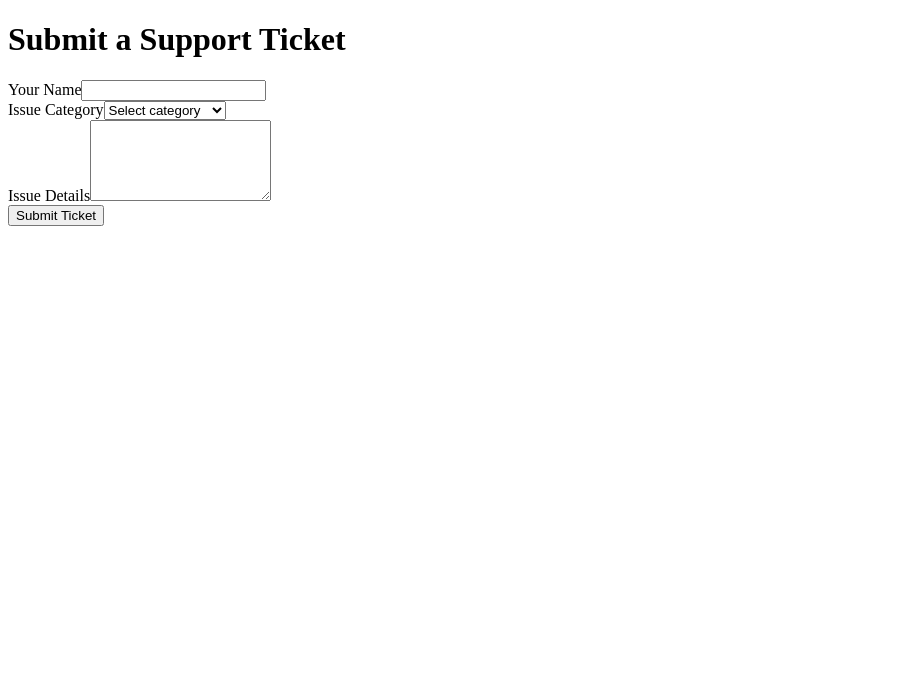
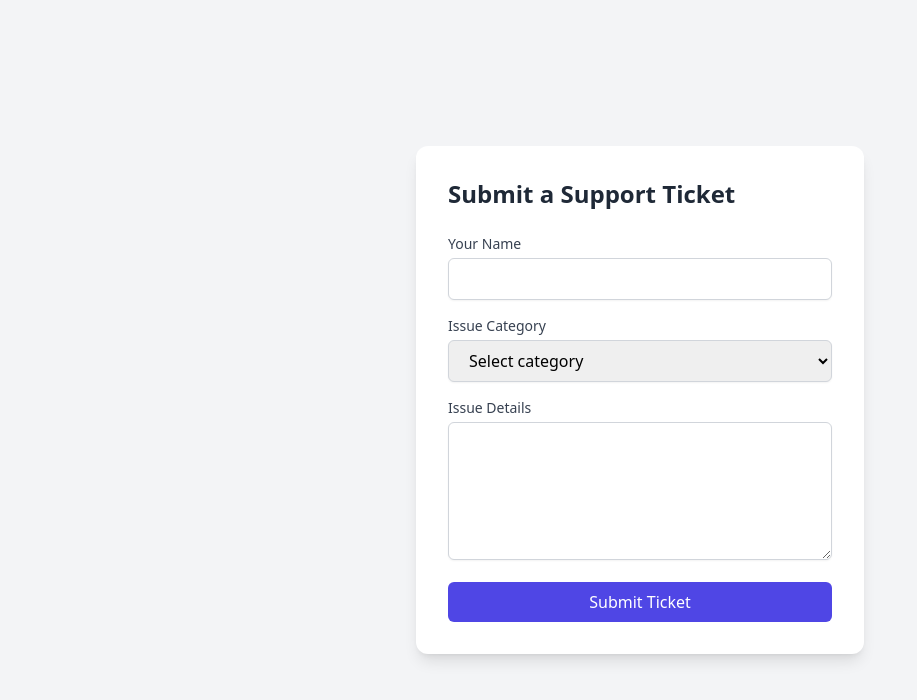
Before and after one commit to Darkfire712/ticket-form, a Next.js app: page / in a window 1280 px wide. Shown: the top 700 px of the page, without its empty margins (0-917 px from the left). Built offline with nearby package versions, Linux system fonts and the light colour scheme.

Commit message:
Create _app.js

```diff
--- /dev/null
+++ b/pages/_app.js
@@ -0,0 +1,6 @@
+// pages/_app.js
+import '../styles/globals.css'
+
+export default function App({ Component, pageProps }) {
+  return <Component {...pageProps} />
+}
```
